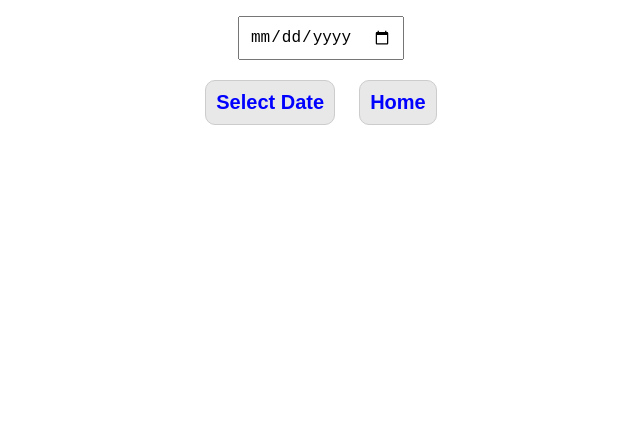
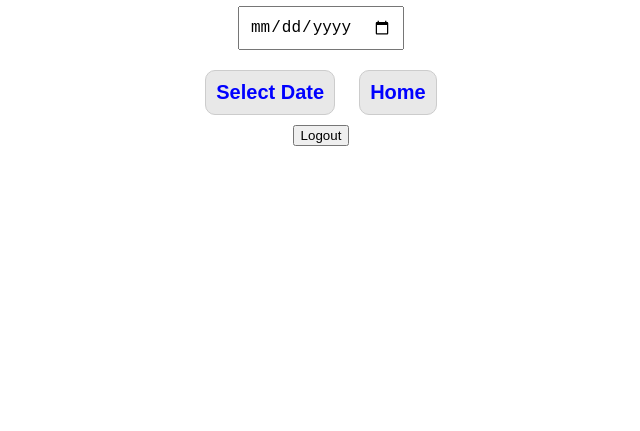
Before and after one commit to spickworth1991/sap, a website: page public/dateSelect.html in a window 1280 px wide. Shown: the part 369-800 px from the top of the page, without its empty margins (319-959 px from the left). Drawn offline with Linux system fonts and the light colour scheme.

Commit message:
dateSelect buttons

```diff
--- a/public/dateSelect.html
+++ b/public/dateSelect.html
@@ -15,10 +15,11 @@
         <div>
           <input type="date" id="datePicker">
         </div>
-        <div>
+        <nav>
           <button class="button nav-button" onclick="fetchEntriesByDate()">Select Date</button>
           <button class="button nav-button" onclick="navigateTo('homePage')">Home</button>
-        </div>
+        </nav>
+        <button id="logout-btn">Logout</button>
     </div>
 
 
```
